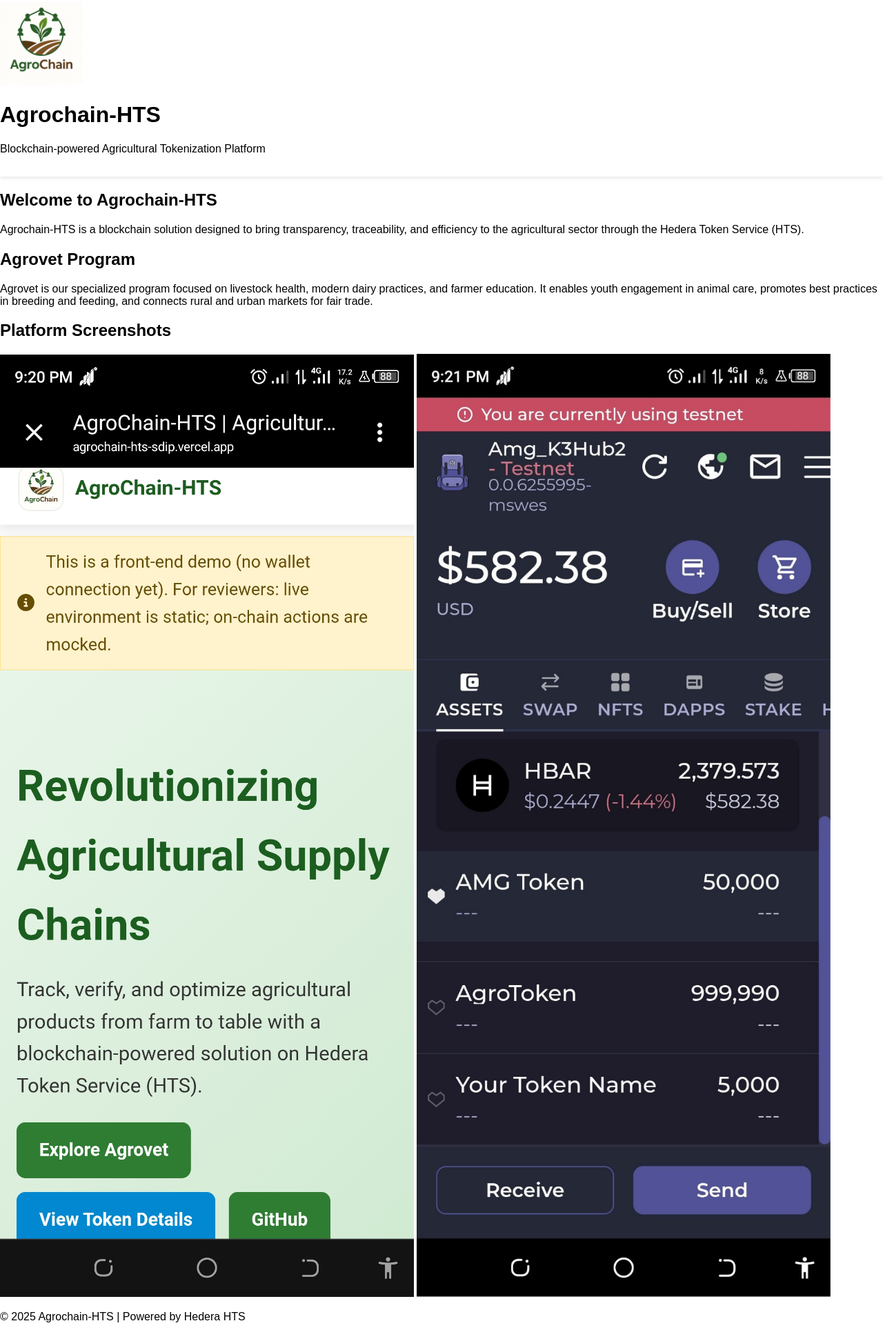
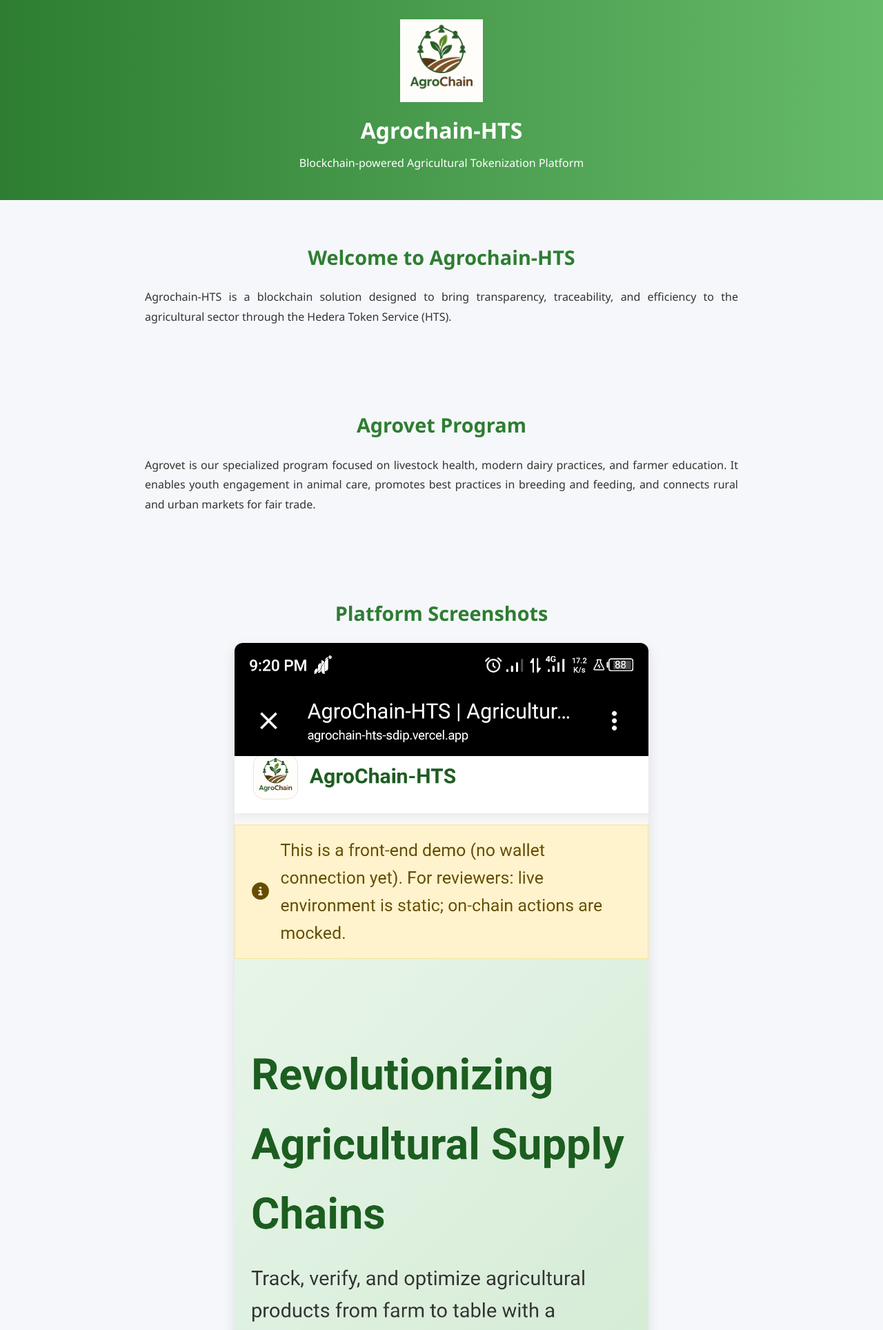
Before and after one commit to Binkado2014/Agrochain-hts, a plain HTML site: page index.html in a window 1280 px wide. Shown: the part 12-1940 px from the top of the page at 69% size. Drawn offline with Linux system fonts and the light colour scheme.

Commit message:
Update style.css

```diff
--- a/style.css
+++ b/style.css
@@ -1,95 +1,88 @@
-:root {
-    --primary: #2E7D32; /* Green */
-    --text: #333;
+/* Basic Reset */
+* {
+    margin: 0;
+    padding: 0;
+    box-sizing: border-box;
 }
 
 body {
-    font-family: Arial, sans-serif;
-    margin: 0;
-    padding: 0;
+    font-family: 'Segoe UI', Tahoma, Geneva, Verdana, sans-serif;
+    line-height: 1.6;
+    background-color: #f5f7fa;
+    color: #333;
 }
 
+/* Header */
 header {
-    background: white;
-    padding: 15px 0;
-    box-shadow: 0 2px 5px rgba(0,0,0,0.1);
+    text-align: center;
+    padding: 40px 20px;
+    background: linear-gradient(90deg, #2E7D32, #66BB6A);
+    color: #fff;
 }
 
-.logo {
-    display: flex;
-    align-items: center;
+header img {
+    display: block;
+    margin: 0 auto 15px;
 }
 
-.logo img {
-    margin-right: 10px;
+header h1 {
+    font-size: 2rem;
+    margin-bottom: 10px;
 }
 
-.hero {
-    background: #f5f5f5;
-    padding: 50px 0;
+header p {
+    font-size: 1rem;
+}
+
+/* Sections */
+section {
+    padding: 60px 20px;
+    max-width: 900px;
+    margin: 0 auto;
+}
+
+section h2 {
+    font-size: 1.8rem;
+    margin-bottom: 20px;
+    color: #2E7D32;
     text-align: center;
 }
 
-.btn {
-    background: var(--primary);
-    color: white;
-    padding: 10px 20px;
-    border-radius: 5px;
-    text-decoration: none;
-    display: inline-block;
+section p {
+    font-size: 1rem;
+    line-height: 1.8;
+    text-align: justify;
 }
 
-.scanner-placeholder {
-    background: #eee;
-    padding: 50px;
-    text-align: center;
-    margin: 20px 0;
+/* Images */
+section img {
+    display: block;
+    margin: 20px auto;
+    max-width: 100%;
+    border-radius: 12px;
+    box-shadow: 0 8px 20px rgba(0,0,0,0.1);
 }
 
-.agrovet-system {
-  max-width: 600px;
-  margin: 0 auto;
-  padding: 20px;
-  font-family: Arial, sans-serif;
+/* Footer */
+footer {
+    text-align: center;
+    padding: 30px 20px;
+    background-color: #1B5E20;
+    color: #fff;
+    font-size: 0.9rem;
 }
 
-.connect-btn, .order-btn {
-  background-color: #4CAF50;
-  color: white;
-  padding: 12px 20px;
-  border: none;
-  border-radius: 4px;
-  cursor: pointer;
-  font-size: 16px;
-  margin: 10px 0;
+footer p {
+    margin: 0;
 }
 
-.supply-item {
-  border: 1px solid #ddd;
-  padding: 15px;
-  margin: 10px 0;
-  border-radius: 8px;
+/* Responsive */
+@media (max-width: 768px) {
+    header h1 {
+        font-size: 1.6rem;
+    }
+
+    section h2 {
+        font-size: 1.5rem;
+    }
 }
-
-.quantity-control {
-  display: flex;
-  align-items: center;
-  gap: 10px;
-}
-
-.quantity-control button {
-  width: 30px;
-  height: 30px;
-}
-
-.status {
-  color: #2ecc71;
-  font-weight: bold;
-}
-
-.instructions {
-  margin-top: 30px;
-  background-color: #f9f9f9;
-  padding: 15px;
-  border-radius: 8px;
-    }
```
